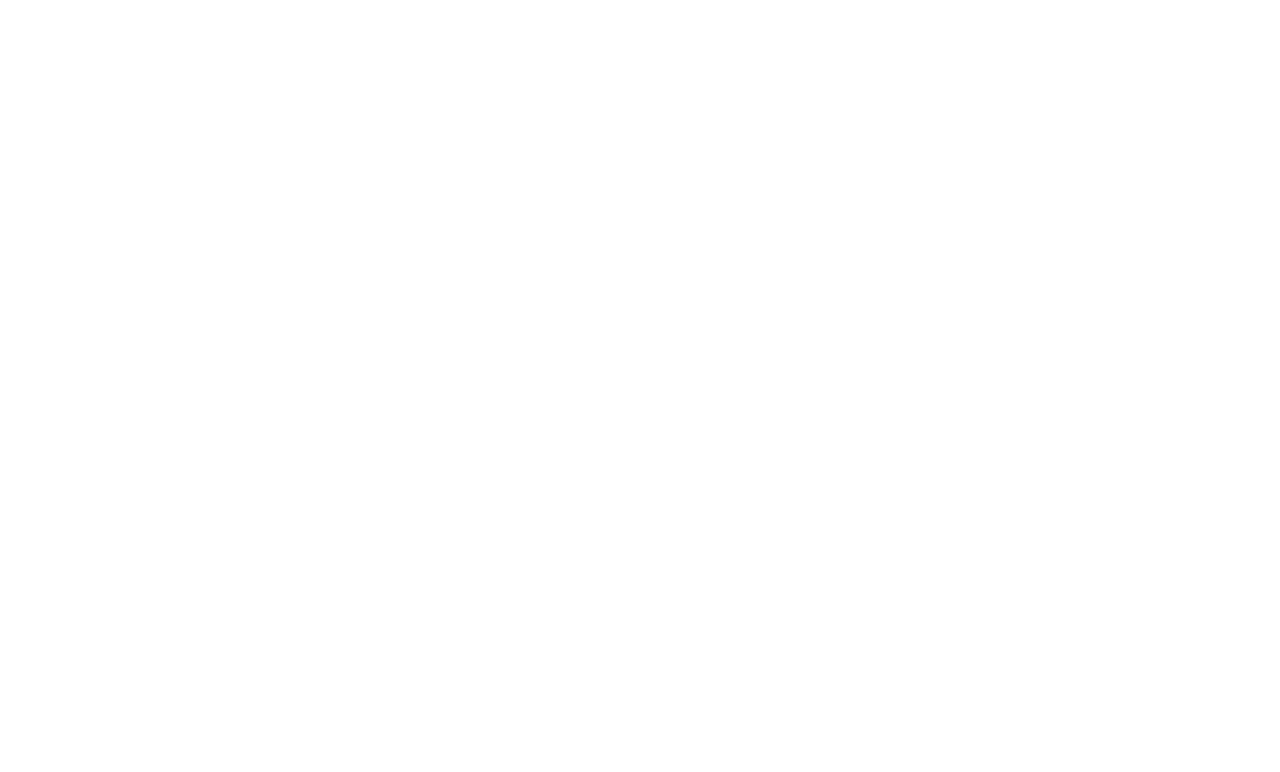
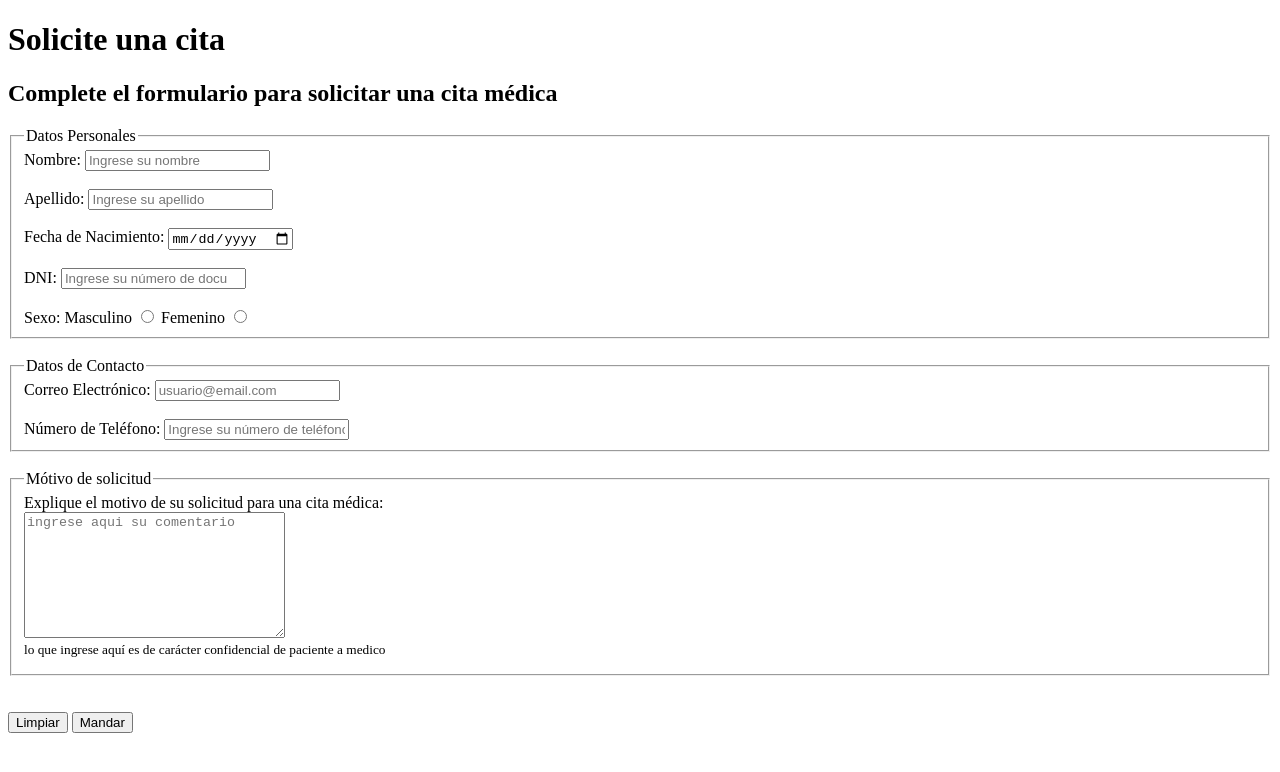
Before and after one commit to LionelLam08/Proyectos---Fundamentos-del-Dise-o-Web, a plain HTML site: page Primer Proyecto/formulario.html in a window 1280 px wide. Drawn offline with Linux system fonts and the light colour scheme.

Commit message:
Index actualizado y formulario hecho 26/4

```diff
--- a/Primer Proyecto/formulario.html
+++ b/Primer Proyecto/formulario.html
@@ -0,0 +1,75 @@
+<!DOCTYPE html>
+<html lang="es">
+<head>
+    <meta charset="UTF-8">
+    <meta name="viewport" content="width=device-width, initial-scale=1.0">
+    <title>Formulario del sitio web médico</title>
+</head>
+<body>
+    <h1>Solicite una cita</h1>
+    <h2>Complete el formulario para solicitar una cita médica</h2>
+    <form action="procesarFormulario.html" method="post">
+
+        <fieldset>
+            <legend>Datos Personales</legend>
+
+        <label for="nombre">Nombre:</label>
+        <input type="text" name="nombre" id="nombre" placeholder="Ingrese su nombre">
+
+        <br><br>
+
+        <label for="apellido">Apellido:</label>
+        <input type="text" name="apellido" id="apellido" placeholder="Ingrese su apellido">
+
+        <br><br>
+
+        <label for="fechaNac">Fecha de Nacimiento:</label>
+        <input type="date" name="fechaNac" id="fechaNac">
+
+        <br><br>
+
+        <label for="dni">DNI:</label>
+        <input type="number" name="dni" id="dni" placeholder="Ingrese su número de documento">
+
+        <br><br>
+
+        <label>Sexo:</label>
+        <label for="masculino">Masculino</label>
+        <input type="radio" name="genero" id="masculino">
+
+        <label for="femenino">Femenino</label>
+        <input type="radio" name="genero" id="femenino">
+        </fieldset>
+
+        <br>
+
+        <fieldset>
+            <legend>Datos de Contacto</legend>
+
+            <label for="email">Correo Electrónico:</label>
+            <input type="email" name="email" id="email" placeholder="usuario@email.com">
+
+            <br><br>
+
+            <label for="telefono">Número de Teléfono:</label>
+            <input type="tel" name="telefono" id="telefono" placeholder="Ingrese su número de teléfono">
+        </fieldset>
+
+        <br>
+
+        <fieldset>
+            <legend>Mótivo de solicitud</legend>
+
+            <label for="comentarios">Explique el motivo de su solicitud para una cita médica:</label><br>
+            <textarea name="comentarios" id="comentarios" cols="30" rows="8" placeholder="ingrese aqui su comentario"></textarea>
+            <br>
+            <sup>lo que ingrese aquí es de carácter confidencial de paciente a medico</sup>
+        </fieldset>
+
+        <br><br>
+        <input type="reset" value="Limpiar" />
+
+        <input type="submit" value="Mandar" />
+    </form>
+</body>
+</html>
```
Also changed, not shown: Primer Proyecto/index.html (+7 -4 lines).
